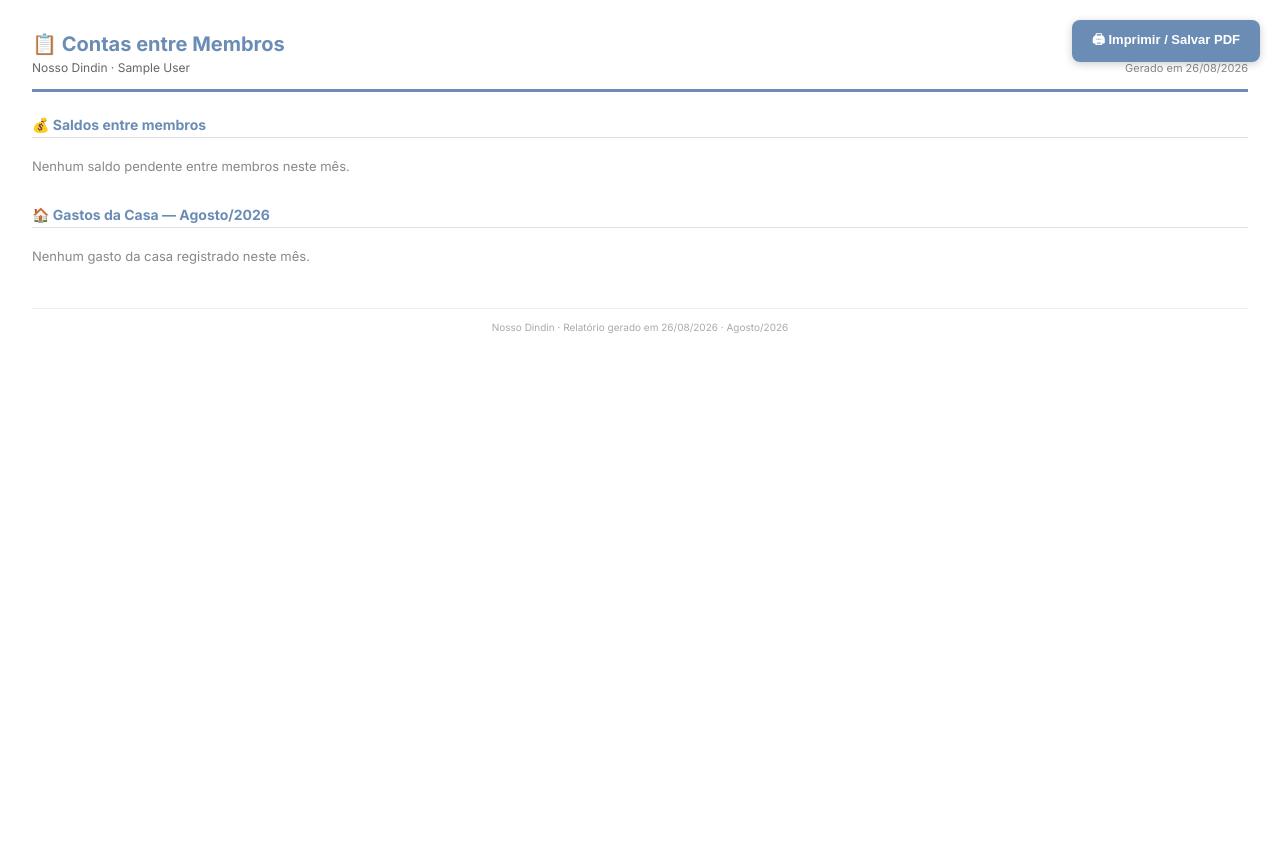
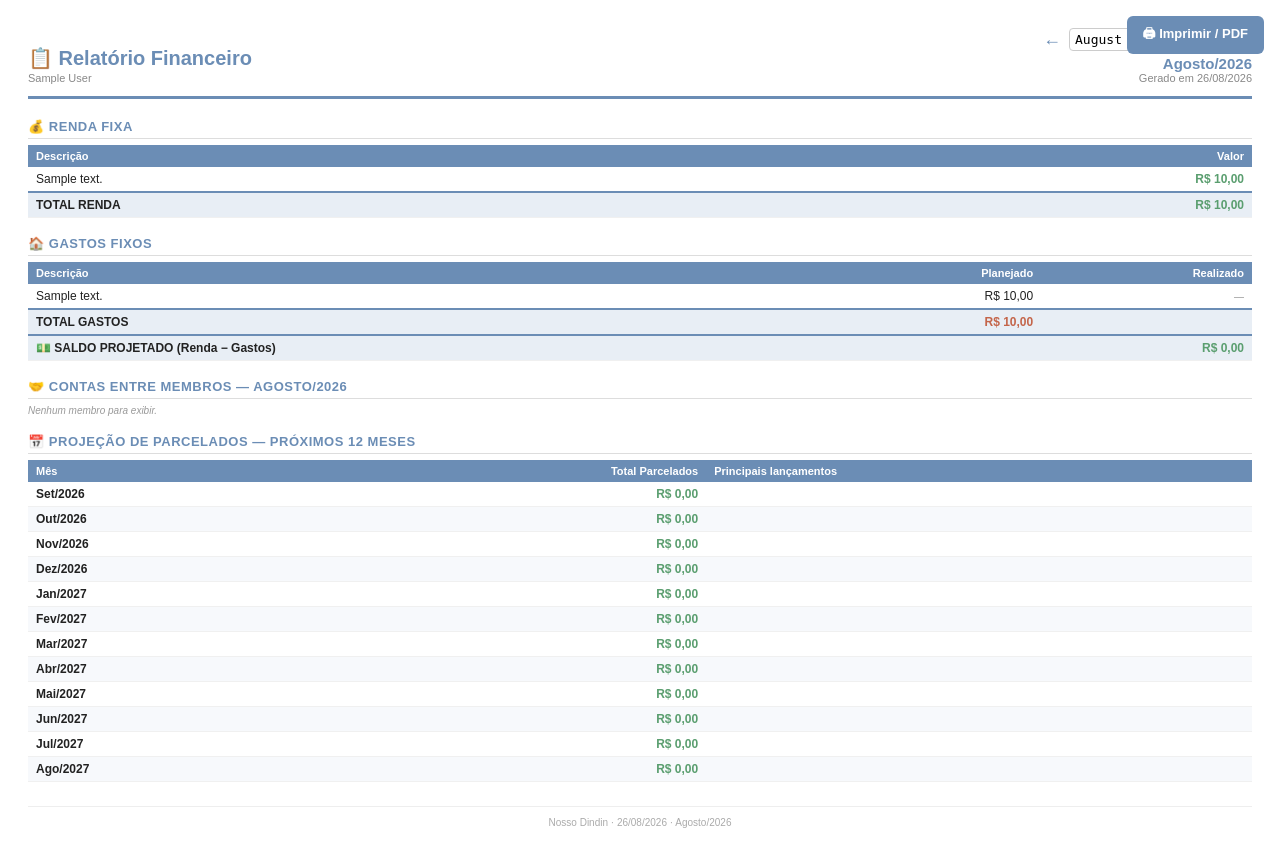
Before and after one commit to mavana1981-boop/NOSSOS-DINDINS, a Flask app: page /relatorio in a window 1280 px wide. Before the commit the page ends 333 px from the top, so only its background shows below. Run offline with Flask 3, Linux system fonts and the light colour scheme; a user stored in the database is signed in; tables that the repository leaves empty hold one stand-in row (values such as "Sample post"); parts of the project's set-up code (start-up, migrations or seed data) failed here and were passed over.

Commit message:
Update relatorio_membros.html

```diff
--- a/app/templates/DASHBOARD/relatorio_membros.html
+++ b/app/templates/DASHBOARD/relatorio_membros.html
@@ -3,162 +3,167 @@
 <head>
 <meta charset="UTF-8">
 <meta name="viewport" content="width=device-width,initial-scale=1">
-<title>Relatório — Contas entre Membros — {{ mes_label }}</title>
+<title>Relatório — {{ mes_label }}</title>
 <style>
-  @import url('https://fonts.googleapis.com/css2?family=Inter:wght@400;600;700&display=swap');
+  * { box-sizing:border-box; margin:0; padding:0; }
+  body { font-family: Arial, sans-serif; font-size: 13px; color: #222; background: #fff; padding: 28px; }
 
-  * { box-sizing: border-box; margin: 0; padding: 0; }
-  body { font-family: 'Inter', Arial, sans-serif; font-size: 13px; color: #222; background: #fff; padding: 32px; }
+  .no-print { }
+  @media print { .no-print { display:none !important; } @page { margin:1.5cm; } }
 
-  .header { display: flex; justify-content: space-between; align-items: flex-end; border-bottom: 3px solid #6b8db5; padding-bottom: 14px; margin-bottom: 24px; }
-  .header h1 { font-size: 20px; font-weight: 700; color: #6b8db5; }
-  .header .meta { font-size: 11px; color: #888; text-align: right; }
+  .header { display:flex; justify-content:space-between; align-items:flex-end; border-bottom:3px solid #6b8db5; padding-bottom:12px; margin-bottom:20px; }
+  .header h1 { font-size:20px; font-weight:700; color:#6b8db5; }
+  .header .meta { font-size:11px; color:#888; text-align:right; }
+  .header .mes-nav { display:flex; align-items:center; gap:8px; margin-bottom:4px; }
+  .header .mes-nav a { color:#6b8db5; text-decoration:none; font-size:18px; font-weight:700; }
+  .header .mes-nav strong { font-size:15px; color:#333; min-width:120px; text-align:center; display:inline-block; }
 
-  h2 { font-size: 14px; font-weight: 700; color: #6b8db5; margin: 20px 0 8px; padding-bottom: 4px; border-bottom: 1px solid #e0e0e0; }
+  h2 { font-size:13px; font-weight:700; color:#6b8db5; margin:18px 0 6px; padding-bottom:4px; border-bottom:1px solid #ddd; text-transform:uppercase; letter-spacing:.5px; }
+  h3 { font-size:12px; font-weight:700; color:#444; margin:12px 0 4px; }
 
-  table { width: 100%; border-collapse: collapse; margin-bottom: 16px; }
-  th { background: #6b8db5; color: white; padding: 7px 10px; text-align: left; font-size: 11px; font-weight: 700; text-transform: uppercase; letter-spacing: 0.5px; }
-  td { padding: 7px 10px; border-bottom: 1px solid #f0f0f0; }
-  tr:nth-child(even) td { background: #f7f9fc; }
-  .right { text-align: right; }
-  .center { text-align: center; }
-  .red { color: #c4654a; }
-  .green { color: #5a9e6f; }
-  .bold { font-weight: 700; }
+  table { width:100%; border-collapse:collapse; margin-bottom:12px; font-size:12px; }
+  th { background:#6b8db5; color:white; padding:5px 8px; text-align:left; font-size:11px; }
+  td { padding:5px 8px; border-bottom:1px solid #f0f0f0; }
+  tr:nth-child(even) td { background:#f7f9fc; }
+  .right { text-align:right; }
+  .center { text-align:center; }
+  .red { color:#c4654a; font-weight:700; }
+  .green { color:#5a9e6f; font-weight:700; }
+  .gold { color:#b8860b; font-weight:700; }
+  .total-row td { background:#e8eef5 !important; font-weight:700; border-top:2px solid #6b8db5; }
+  .sub-label { font-size:10px; color:#999; font-style:italic; }
 
-  .badge { display: inline-block; padding: 2px 8px; border-radius: 4px; font-size: 10px; font-weight: 700; }
-  .badge-red { background: #fde8e4; color: #c4654a; }
-  .badge-green { background: #e4f5ec; color: #5a9e6f; }
-
-  .total-row td { background: #f0f4f9; font-weight: 700; border-top: 2px solid #6b8db5; }
-
-  .print-btn { position: fixed; top: 20px; right: 20px; background: #6b8db5; color: white; border: none; padding: 10px 20px; border-radius: 8px; cursor: pointer; font-size: 13px; font-weight: 600; box-shadow: 0 2px 8px rgba(0,0,0,0.2); }
-  .print-btn:hover { background: #5a7da5; }
-
-  @media print {
-    .print-btn { display: none; }
-    body { padding: 16px; }
-    @page { margin: 1.5cm; }
-  }
+  .print-btn { position:fixed; top:16px; right:16px; background:#6b8db5; color:white; border:none; padding:8px 16px; border-radius:6px; cursor:pointer; font-size:13px; font-weight:600; }
 </style>
 </head>
 <body>
 
-<button class="print-btn" onclick="window.print()">🖨 Imprimir / Salvar PDF</button>
+<button class="print-btn no-print" onclick="window.print()">🖨 Imprimir / PDF</button>
 
 <div class="header">
   <div>
-    <h1>📋 Contas entre Membros</h1>
-    <div style="font-size:12px;color:#666;margin-top:4px;">Nosso Dindin · {{ user.full_name }}</div>
+    <h1>📋 Relatório Financeiro</h1>
+    <div style="font-size:11px;color:#888;margin-top:2px;">{{ user.full_name }}</div>
   </div>
   <div class="meta">
-    <div style="font-size:16px;font-weight:700;color:#6b8db5;">{{ mes_label }}</div>
+    <div class="mes-nav no-print">
+      <a href="/relatorio?mes={{ prev_mes }}">&#8592;</a>
+      <form method="GET" action="/relatorio" style="display:inline;">
+        <input type="month" name="mes" value="{{ mes }}"
+               onchange="this.form.submit()"
+               style="font-size:13px;padding:2px 4px;border:1px solid #ccc;border-radius:4px;">
+      </form>
+      <a href="/relatorio?mes={{ next_mes }}">&#8594;</a>
+    </div>
+    <div style="font-size:15px;font-weight:700;color:#6b8db5;">{{ mes_label }}</div>
     <div>Gerado em {{ hoje }}</div>
   </div>
 </div>
 
-<!-- Saldos entre membros -->
-<h2>💰 Saldos entre membros</h2>
-{% if membros %}
+<!-- 1. RENDA FIXA -->
+<h2>💰 Renda Fixa</h2>
 <table>
-  <thead>
-    <tr>
-      <th>Membro</th>
-      <th class="center">Situação</th>
-      <th class="right">Valor</th>
-    </tr>
-  </thead>
+  <thead><tr><th>Descrição</th><th class="right">Valor</th></tr></thead>
   <tbody>
-  {% for m in membros %}
+  {% for r in rendas_ativas %}
+  <tr><td>{{ r.description }}</td><td class="right green">{{ r.amount|brl }}</td></tr>
+  {% else %}
+  <tr><td colspan="2" class="center sub-label">Nenhuma renda fixa cadastrada</td></tr>
+  {% endfor %}
+  <tr class="total-row"><td>TOTAL RENDA</td><td class="right green">{{ total_renda|brl }}</td></tr>
+  </tbody>
+</table>
+
+<!-- 2. GASTOS FIXOS -->
+<h2>🏠 Gastos Fixos</h2>
+<table>
+  <thead><tr><th>Descrição</th><th class="right">Planejado</th><th class="right">Realizado</th></tr></thead>
+  <tbody>
+  {% for g in gastos_fixos %}
   <tr>
-    <td class="bold">{{ m.name }}</td>
-    <td class="center">
-      {% if m.balance > 0 %}
-      <span class="badge badge-green">A receber</span>
-      {% else %}
-      <span class="badge badge-red">A pagar</span>
-      {% endif %}
-    </td>
-    <td class="right bold {% if m.balance > 0 %}green{% else %}red{% endif %}">
-      R$ {{ "%.2f"|format(m.balance|abs) | replace('.', ',') }}
-    </td>
+    <td>{{ g.desc }}</td>
+    <td class="right">{{ g.planned|brl }}</td>
+    <td class="right">{% if g.spent > 0 %}{{ g.spent|brl }}{% else %}<span class="sub-label">—</span>{% endif %}</td>
   </tr>
   {% endfor %}
-  </tbody>
-</table>
-{% else %}
-<p style="color:#888;padding:12px 0;">Nenhum saldo pendente entre membros neste mês.</p>
-{% endif %}
-
-<!-- Gastos da casa -->
-<h2>🏠 Gastos da Casa — {{ mes_label }}</h2>
-{% if gastos_casa %}
-<table>
-  <thead>
-    <tr>
-      <th>Descrição</th>
-      <th class="right">Planejado</th>
-      <th class="right">Realizado</th>
-      <th class="right">Diferença</th>
-      <th class="center">%</th>
-    </tr>
-  </thead>
-  <tbody>
-  {% for g in gastos_casa %}
-  {% set pct = (g.spent / g.planned * 100) | round(1) if g.planned > 0 else 0 %}
-  <tr>
-    <td>{{ g.desc }}</td>
-    <td class="right">R$ {{ "%.2f"|format(g.planned) | replace('.', ',') }}</td>
-    <td class="right bold">R$ {{ "%.2f"|format(g.spent) | replace('.', ',') }}</td>
-    <td class="right {% if g.diff > 0 %}red{% else %}green{% endif %}">
-      {% if g.diff > 0 %}+{% endif %}R$ {{ "%.2f"|format(g.diff) | replace('.', ',') }}
+  <tr class="total-row">
+    <td>TOTAL GASTOS</td>
+    <td class="right red">{{ total_fixo|brl }}</td>
+    <td></td>
+  </tr>
+  <tr class="total-row">
+    <td>💵 SALDO PROJETADO (Renda − Gastos)</td>
+    <td class="right {% if saldo_proj_fixo >= 0 %}green{% else %}red{% endif %}" colspan="2">
+      {{ saldo_proj_fixo|brl }}
     </td>
-    <td class="center {% if pct > 100 %}red{% elif pct >= 80 %}bold{% endif %}">{{ pct }}%</td>
-  </tr>
-  {% endfor %}
-  {% set total_plan = gastos_casa | sum(attribute='planned') %}
-  {% set total_spent = gastos_casa | sum(attribute='spent') %}
-  <tr class="total-row">
-    <td>TOTAL</td>
-    <td class="right">R$ {{ "%.2f"|format(total_plan) | replace('.', ',') }}</td>
-    <td class="right">R$ {{ "%.2f"|format(total_spent) | replace('.', ',') }}</td>
-    <td class="right {% if total_spent > total_plan %}red{% else %}green{% endif %}">
-      R$ {{ "%.2f"|format(total_spent - total_plan) | replace('.', ',') }}
-    </td>
-    <td class="center">{{ ((total_spent / total_plan * 100) | round(1)) if total_plan > 0 else 0 }}%</td>
   </tr>
   </tbody>
 </table>
 
-<!-- Lançamentos por gasto -->
-{% for g in gastos_casa %}
-{% if g.entries %}
-<h2 style="font-size:12px;margin-top:14px;">📌 Lançamentos: {{ g.desc }}</h2>
+<!-- 3. SALDO ENTRE MEMBROS -->
+<h2>🤝 Contas entre Membros — {{ mes_label }}</h2>
+{% for m in membros_detalhe %}
+<h3>Com {{ m.name }} &nbsp;
+  <span class="{% if m.saldo > 0 %}green{% elif m.saldo < 0 %}red{% endif %}">
+    {% if m.saldo > 0 %}A receber: {{ m.saldo|brl }}{% elif m.saldo < 0 %}A pagar: {{ (m.saldo * -1)|brl }}{% else %}Quitado{% endif %}
+  </span>
+</h3>
+{% if m.a_receber %}
+<p class="sub-label" style="margin:4px 0 2px;">Eu paguei e {{ m.name }} deve:</p>
 <table>
-  <thead>
-    <tr><th>Data</th><th>Descrição</th><th>Cartão</th><th class="right">Valor</th></tr>
-  </thead>
+  <thead><tr><th>Gasto</th><th class="right">Cota de {{ m.name }}</th></tr></thead>
   <tbody>
-  {% for e in g.entries %}
+  {% for i in m.a_receber %}
+  <tr><td>{{ i.desc }}</td><td class="right green">{{ i.share|brl }}</td></tr>
+  {% endfor %}
+  <tr class="total-row"><td>Subtotal</td><td class="right green">{{ m.a_receber|sum(attribute='share')|brl }}</td></tr>
+  </tbody>
+</table>
+{% endif %}
+{% if m.a_pagar %}
+<p class="sub-label" style="margin:4px 0 2px;">{{ m.name }} pagou e eu devo:</p>
+<table>
+  <thead><tr><th>Gasto</th><th class="right">Minha cota</th></tr></thead>
+  <tbody>
+  {% for i in m.a_pagar %}
+  <tr><td>{{ i.desc }}</td><td class="right red">{{ i.share|brl }}</td></tr>
+  {% endfor %}
+  <tr class="total-row"><td>Subtotal</td><td class="right red">{{ m.a_pagar|sum(attribute='share')|brl }}</td></tr>
+  </tbody>
+</table>
+{% endif %}
+{% else %}
+<p class="sub-label">Nenhum membro para exibir.</p>
+{% endfor %}
+
+<!-- 4. PROJEÇÃO PARCELADOS — 12 MESES -->
+<h2>📅 Projeção de Parcelados — Próximos 12 Meses</h2>
+<table>
+  <thead><tr>
+    <th>Mês</th>
+    <th class="right">Total Parcelados</th>
+    <th>Principais lançamentos</th>
+  </tr></thead>
+  <tbody>
+  {% for p in projecao_12 %}
   <tr>
-    <td>{{ e.entry_date.strftime('%d/%m') if e.entry_date else '—' }}</td>
-    <td>{{ e.description }}</td>
-    <td>{{ e.card.name if e.card else '—' }}</td>
-    <td class="right">R$ {{ "%.2f"|format(e.amount | float) | replace('.', ',') }}</td>
+    <td><strong>{{ p.label }}</strong></td>
+    <td class="right {% if p.parcelados > 5000 %}red{% elif p.parcelados > 2000 %}gold{% else %}green{% endif %}">
+      {{ p.parcelados|brl }}
+    </td>
+    <td class="sub-label">
+      {{ p.pis[:3]|map(attribute='description')|join(', ') }}
+      {% if p.pis|length > 3 %}... +{{ p.pis|length - 3 }}{% endif %}
+    </td>
   </tr>
+  {% else %}
+  <tr><td colspan="3" class="center sub-label">Nenhuma projeção cadastrada</td></tr>
   {% endfor %}
   </tbody>
 </table>
-{% endif %}
-{% endfor %}
 
-{% else %}
-<p style="color:#888;padding:12px 0;">Nenhum gasto da casa registrado neste mês.</p>
-{% endif %}
-
-<div style="margin-top:32px;padding-top:12px;border-top:1px solid #eee;font-size:10px;color:#aaa;text-align:center;">
-  Nosso Dindin · Relatório gerado em {{ hoje }} · {{ mes_label }}
+<div style="margin-top:24px;padding-top:10px;border-top:1px solid #eee;font-size:10px;color:#aaa;text-align:center;">
+  Nosso Dindin · {{ hoje }} · {{ mes_label }}
 </div>
-
 </body>
 </html>
```
